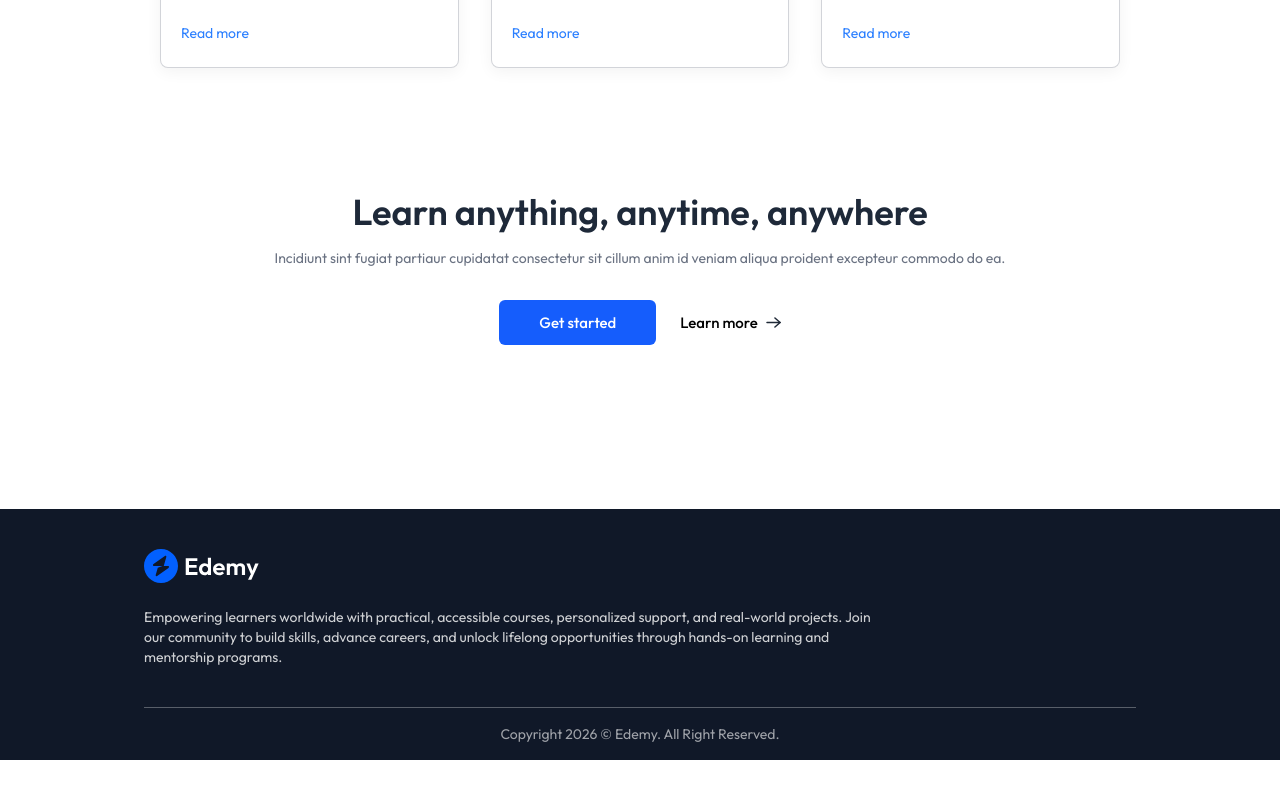
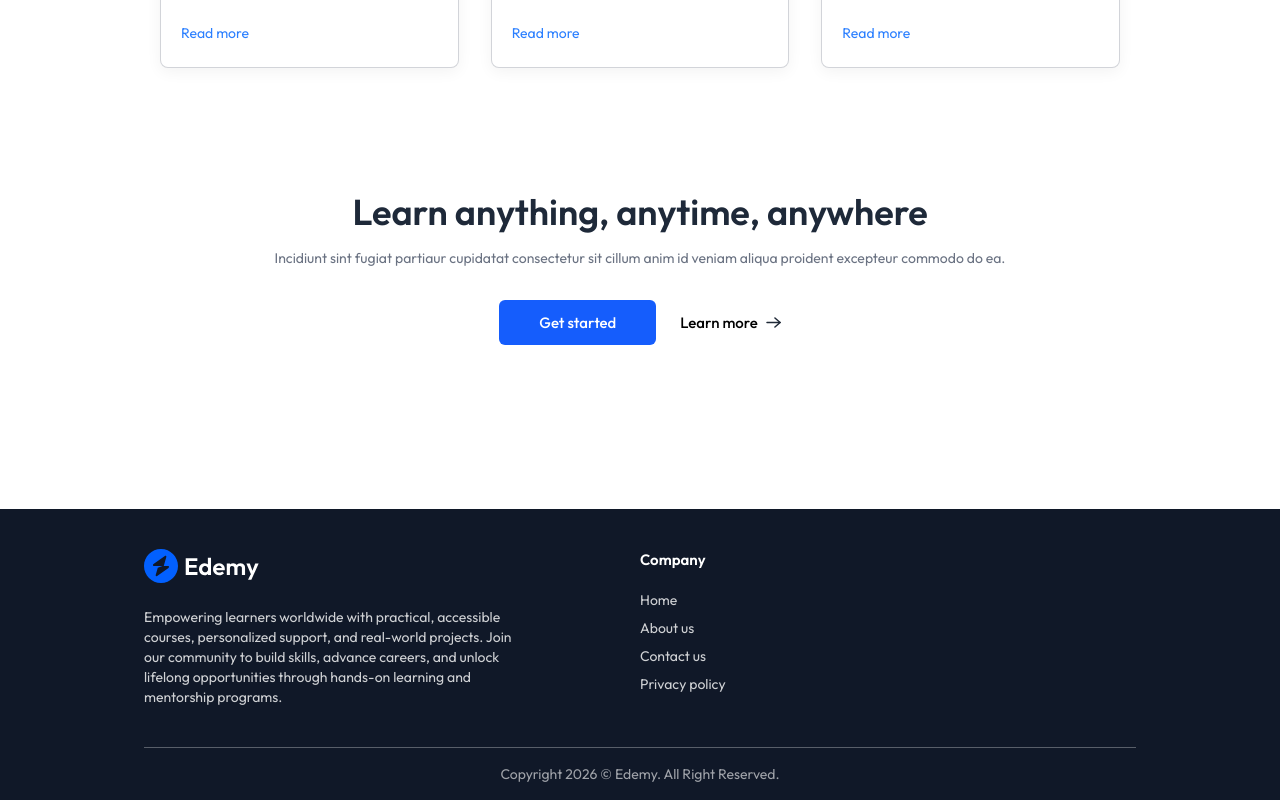
Before and after one commit to asutosh-das/LMS, a React (Vite) app in the folder client/: page / in a window 1280 px wide. Shown: the part 1812-2612 px from the top of the page. Before the commit the page ends 2572 px from the top, so only its background shows below. Built offline with nearby package versions, Linux system fonts and the light colour scheme; no server answers.

Commit message:
footer part-2 embedded

```diff
--- a/client/src/components/student/Footer.jsx
+++ b/client/src/components/student/Footer.jsx
@@ -14,7 +14,15 @@ const Footer = () => {
             through hands-on learning and mentorship programs.
           </p>
         </div>
-        <div></div>
+        <div className="flex flex-col md:items-start items-center w-full">
+          <h2 className="font-semibold text-white mb-5">Company</h2>
+          <ul className="flex md:flex-col w-full justify-between text-sm text-white/80 md:space-y-2">
+            <li><a href="#">Home</a></li>
+            <li><a href="#">About us</a></li>
+            <li><a href="#">Contact us</a></li>
+            <li><a href="#">Privacy policy</a></li>
+          </ul>
+        </div>
         <div></div>
       </div>
       <p className="py-4 text-center text-xs md:text-sm text-white/60">
```
